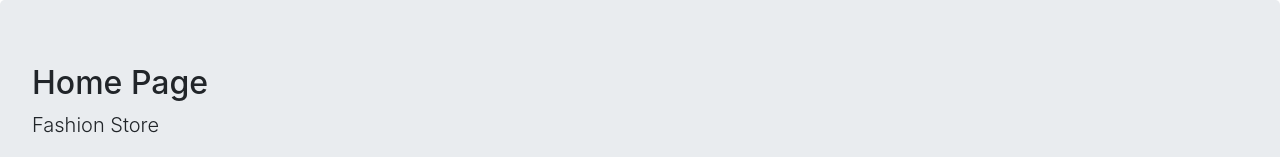
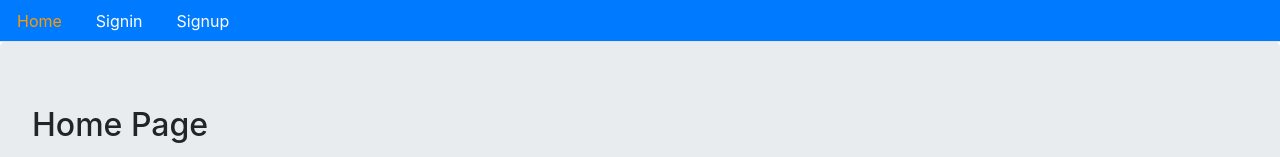
Before and after one commit to IT17167192/fashion-store-client, a React (Create React App) app: page / in a window 1280 px wide. Shown: the top 157 px of the page. Built offline with nearby package versions, Linux system fonts and the light colour scheme; no server answers.

Commit message:
Menu routes

```diff
--- a/src/Routes.js
+++ b/src/Routes.js
@@ -2,10 +2,12 @@ import React from "react";
 import {BrowserRouter, Switch, Route} from 'react-router-dom';
 import Layout from './core/Layout';
 import Home from './core/Home';
+import Menu from './core/Menu';
 
 const Routes = () => {
     return (
         <BrowserRouter>
+            <Menu/>
             <Switch>
                 <Route path="/" exact component={Home} />
                 <Route path="/layout" exact component={Layout} />
--- /dev/null
+++ b/src/core/Menu.js
@@ -0,0 +1,29 @@
+import React from "react";
+import {Link, withRouter} from "react-router-dom";
+
+
+const isActive = (history, path) => {
+  if(history.location.pathname === path){
+      return {color: '#ff9900'};
+  }else{
+      return {color: '#ffffff'};
+  }
+};
+
+const Menu = ({ history }) => (
+    <div>
+        <ul className="nav nav-tabs bg-primary container-fluid col-md-12">
+            <li className="nav-item">
+                <Link className="nav-link" style={isActive(history, '/')} to="/">Home</Link>
+            </li>
+            <li className="nav-item">
+                <Link className="nav-link" style={isActive(history, '/signin')} to="/signin">Signin</Link>
+            </li>
+            <li className="nav-item">
+                <Link className="nav-link" style={isActive(history, '/signup')} to="/signup">Signup</Link>
+            </li>
+        </ul>
+    </div>
+);
+
+export default withRouter(Menu);
```
